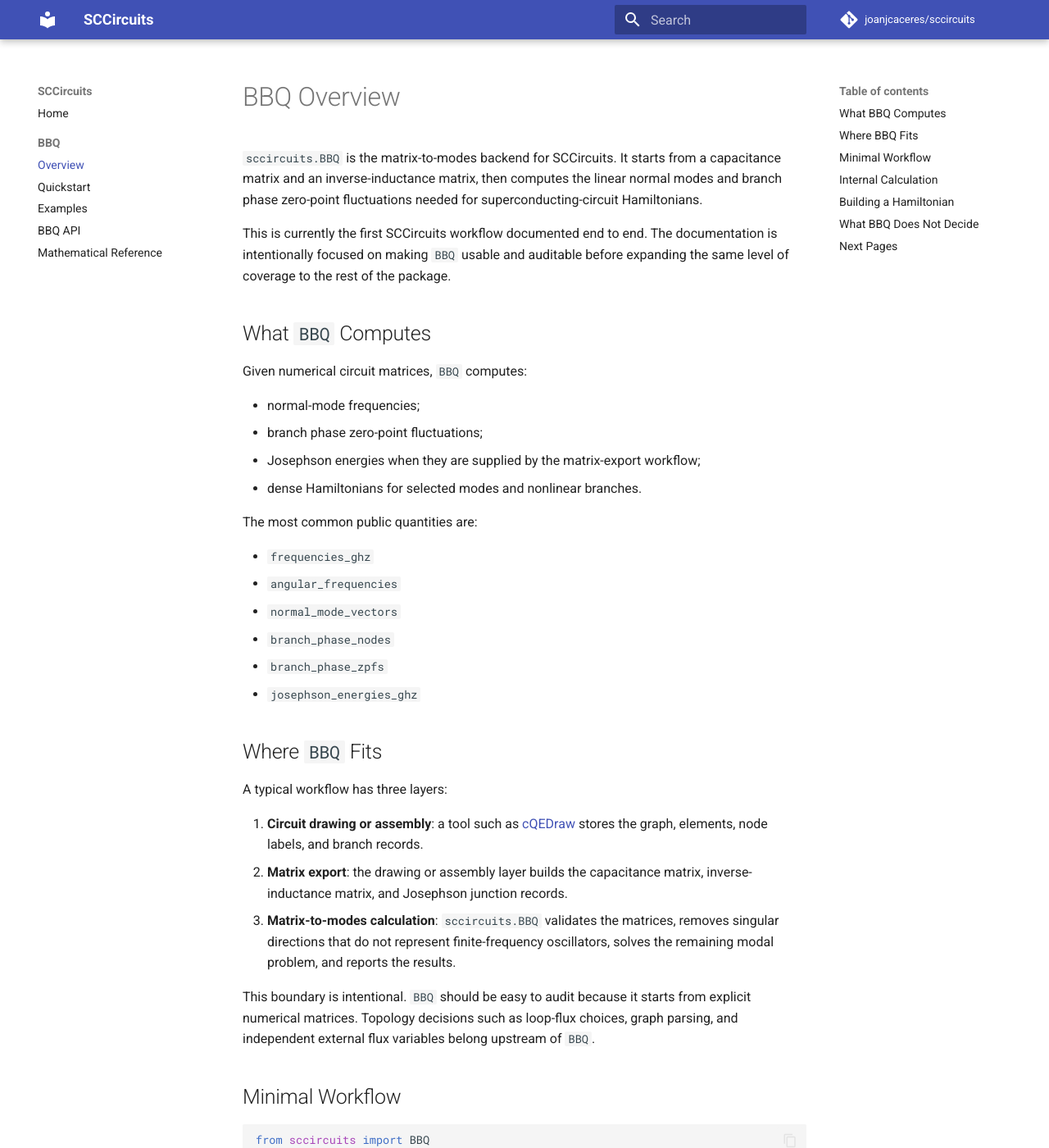
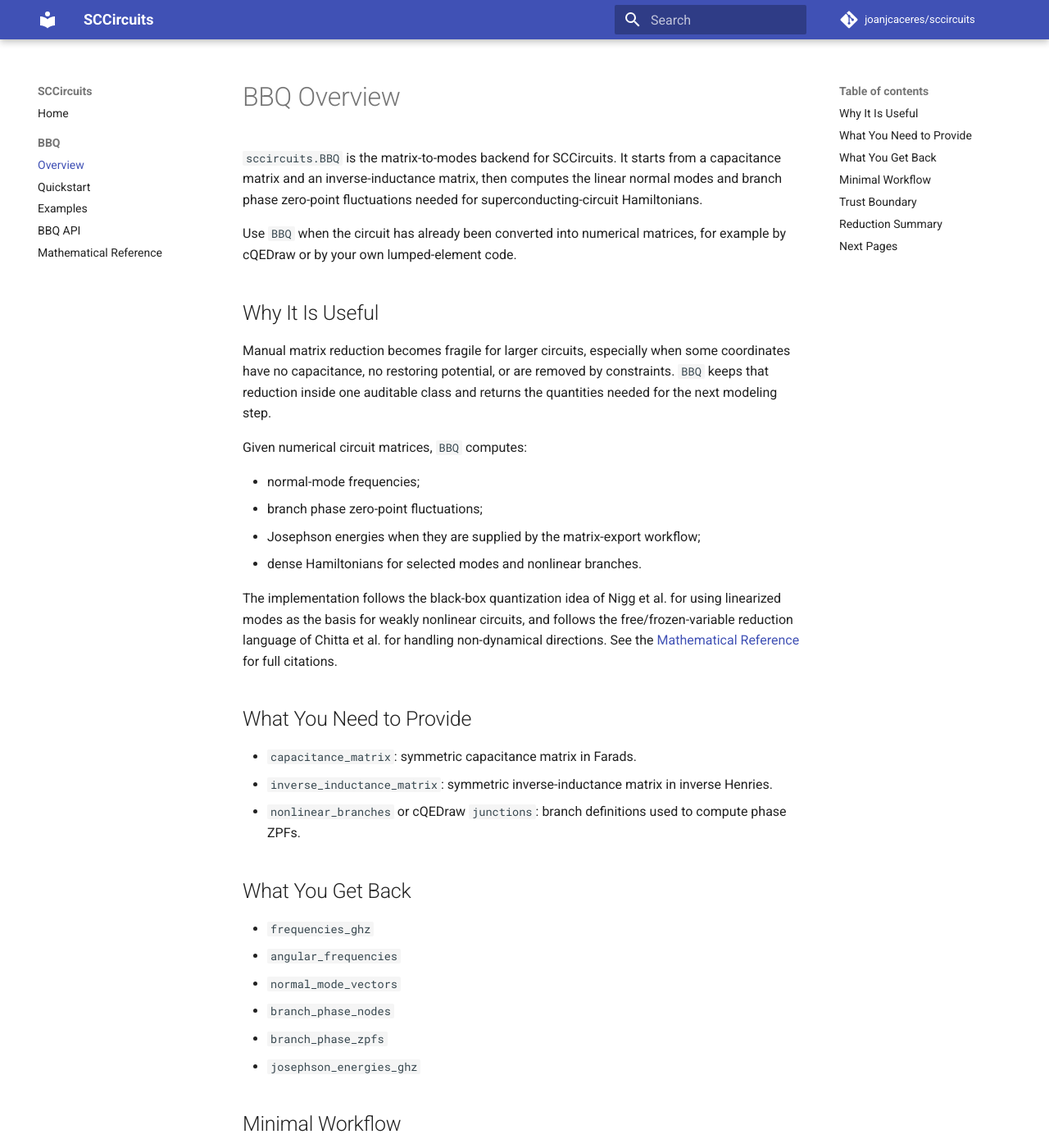
Before and after one commit to joanjcaceres/sccircuits, an MkDocs documentation site: the page built from docs/bbq/index.md, in a window 1280 px wide and 1400 px high. Shown: the whole window at 82% size. Built offline with MkDocs 1.6.1 and Material for MkDocs 9.7.7, drawn with Linux system fonts in a browser that asks for light colours; comment, search, counter and statistics services are not loaded; some of the changed text lies outside the part shown.

Commit message:
Streamline BBQ docs and add references

````diff
--- a/docs/bbq/index.md
+++ b/docs/bbq/index.md
@@ -5,11 +5,15 @@
 normal modes and branch phase zero-point fluctuations needed for
 superconducting-circuit Hamiltonians.
 
-This is currently the first SCCircuits workflow documented end to end. The
-documentation is intentionally focused on making `BBQ` usable and auditable
-before expanding the same level of coverage to the rest of the package.
+Use `BBQ` when the circuit has already been converted into numerical matrices,
+for example by cQEDraw or by your own lumped-element code.
 
-## What `BBQ` Computes
+## Why It Is Useful
+
+Manual matrix reduction becomes fragile for larger circuits, especially when
+some coordinates have no capacitance, no restoring potential, or are removed by
+constraints. `BBQ` keeps that reduction inside one auditable class and returns
+the quantities needed for the next modeling step.
 
 Given numerical circuit matrices, `BBQ` computes:
 
@@ -18,7 +22,21 @@
 - Josephson energies when they are supplied by the matrix-export workflow;
 - dense Hamiltonians for selected modes and nonlinear branches.
 
-The most common public quantities are:
+The implementation follows the black-box quantization idea of Nigg et al. for
+using linearized modes as the basis for weakly nonlinear circuits, and follows
+the free/frozen-variable reduction language of Chitta et al. for handling
+non-dynamical directions. See the [Mathematical Reference](../theory/circuit-matrix-quantization.md#references)
+for full citations.
+
+## What You Need to Provide
+
+- `capacitance_matrix`: symmetric capacitance matrix in Farads.
+- `inverse_inductance_matrix`: symmetric inverse-inductance matrix in inverse
+  Henries.
+- `nonlinear_branches` or cQEDraw `junctions`: branch definitions used to
+  compute phase ZPFs.
+
+## What You Get Back
 
 - `frequencies_ghz`
 - `angular_frequencies`
@@ -26,24 +44,6 @@
 - `branch_phase_nodes`
 - `branch_phase_zpfs`
 - `josephson_energies_ghz`
-
-## Where `BBQ` Fits
-
-A typical workflow has three layers:
-
-1. **Circuit drawing or assembly**: a tool such as
-   [cQEDraw](https://cqedraw.org/) stores the graph, elements, node labels, and
-   branch records.
-2. **Matrix export**: the drawing or assembly layer builds the capacitance
-   matrix, inverse-inductance matrix, and Josephson junction records.
-3. **Matrix-to-modes calculation**: `sccircuits.BBQ` validates the matrices,
-   removes singular directions that do not represent finite-frequency
-   oscillators, solves the remaining modal problem, and reports the results.
-
-This boundary is intentional. `BBQ` should be easy to audit because it starts
-from explicit numerical matrices. Topology decisions such as loop-flux choices,
-graph parsing, and independent external flux variables belong upstream of
-`BBQ`.
 
 ## Minimal Workflow
 
@@ -71,7 +71,17 @@
 For a runnable example with explicit matrices, continue to the
 [BBQ Quickstart](quickstart.md).
 
-## Internal Calculation
+## Trust Boundary
+
+`BBQ` starts from matrices. It does not parse a circuit drawing, choose a gauge,
+decide which external fluxes are independent, or derive a symbolic Lagrangian.
+Those choices belong to the drawing or circuit-assembly layer.
+
+Its job is narrower: validate the supplied matrices, reduce non-oscillatory
+directions, solve the positive-frequency oscillator subspace, reconstruct mode
+vectors in the original node basis, and compute branch phase ZPFs.
+
+## Reduction Summary
 
 `BBQ` follows a numerical matrix-reduction workflow before it solves for
 oscillator modes:
@@ -92,47 +102,8 @@
 node coordinate is eliminated internally, branch quantities are still reported
 using the original node and junction records supplied by the caller.
 
-For the detailed derivation and tolerance rules, read
-[Circuit Matrix Quantization](../theory/circuit-matrix-quantization.md).
-
-For a branch between two nodes, the sign of `branch_phase_zpfs` follows the
-branch direction. Reversing a branch reverses the sign. This is expected and is
-usually less important than keeping a consistent convention when comparing
-branches or adding external phase offsets.
-
-## Building a Hamiltonian
-
-After inspecting the linear modes, choose which modes to keep and set their
-Hilbert-space dimensions:
-
-```python
-bbq.selected_mode_indices = [0, 1]
-bbq.truncation_dimensions = [20, 12]
-
-H_linear = bbq.hamiltonian_linear()
-H_nonlinear = bbq.hamiltonian_nonlinear(
-    josephson_energies=bbq.josephson_energies_ghz,
-    external_phases=0.0,
-)
-
-H = H_linear + H_nonlinear
-```
-
-Hamiltonian matrices are returned in GHz. When comparing transition
-frequencies, subtract the ground-state energy from the eigenvalue spectrum.
-
-## What `BBQ` Does Not Decide
-
-`BBQ` does not:
-
-- parse a circuit drawing;
-- decide which external fluxes are independent;
-- choose a gauge;
-- derive a symbolic Lagrangian from graph elements;
-- decide which modes are physically relevant for a specific experiment.
-
-Those choices must be made by the researcher or by the circuit-assembly layer
-before calling `BBQ`.
+The detailed derivation and tolerance rules are in the
+[Mathematical Reference](../theory/circuit-matrix-quantization.md).
 
 ## Next Pages
 
````
Also changed, not shown: docs/index.md (+24 -27 lines), docs/theory/circuit-matrix-quantization.md (+20 -0 lines).
